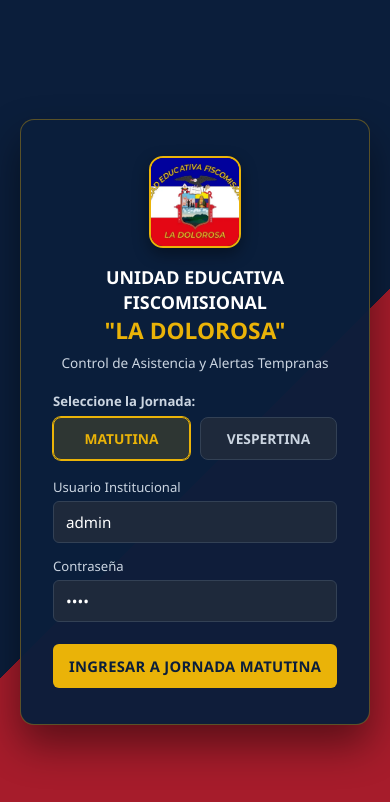
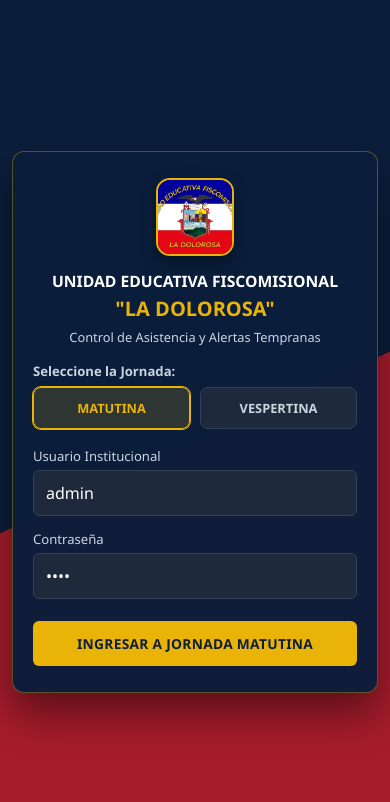
Before and after one commit to Angel-Mateo2009/Sistema-de-registro-de-asistencia-y-alertas-tempranas-para-los-estudiantes-de-la-UEFLD, a plain HTML site: page index.html in a window 390 px wide. Drawn offline with Linux system fonts and the light colour scheme.

Commit message:
Update index.html

```diff
--- a/index.html
+++ b/index.html
@@ -12,11 +12,14 @@
             --gold: #eab308;
             --gold-hover: #ca8a04;
         }
+        /* Corregido: selector universal * en lugar de guion */
         * { box-sizing: border-box; margin: 0; padding: 0; font-family: 'Segoe UI', system-ui, sans-serif; }
         body {
             min-height: 100vh;
+            min-height: 100dvh; /* Se adapta correctamente cuando aparece el teclado en el celular */
             background: linear-gradient(135deg, var(--navy) 55%, var(--crimson) 55%);
-            display: flex; align-items: center; justify-content: center; padding: 20px;
+            display: flex; align-items: center; justify-content: center;
+            padding: 16px;
         }
         .login-card {
             background: rgba(11, 30, 59, 0.97); color: white; padding: 36px 32px;
@@ -42,9 +45,10 @@
         }
         .jornada-btn {
             background: #1e293b; color: #cbd5e1; border: 1.5px solid #334155;
-            padding: 11px 10px; border-radius: 8px; font-size: 0.86rem; font-weight: 700;
+            padding: 12px 10px; border-radius: 8px; font-size: 0.86rem; font-weight: 700;
             cursor: pointer; transition: 0.2s; display: flex; align-items: center;
             justify-content: center; gap: 6px;
+            -webkit-tap-highlight-color: transparent;
         }
         .jornada-btn:hover { border-color: var(--gold); color: white; }
         .jornada-btn.active {
@@ -57,16 +61,60 @@
         .form-group { text-align: left; margin-bottom: 14px; }
         .form-group label { display: block; font-size: 0.82rem; margin-bottom: 5px; color: #cbd5e1; }
         .form-group input {
-            width: 100%; padding: 10px 12px; border-radius: 6px; border: 1px solid #334155;
-            background: #1e293b; color: white; font-size: 0.95rem;
+            width: 100%; padding: 11px 12px; border-radius: 6px; border: 1px solid #334155;
+            background: #1e293b; color: white; font-size: 16px; /* Evita zoom automático en iPhone/Android */
+            outline: none; transition: border-color 0.2s;
+        }
+        .form-group input:focus {
+            border-color: var(--gold);
         }
         .btn-gold {
             width: 100%; margin-top: 8px; background: var(--gold); color: var(--navy);
-            border: none; padding: 12px; border-radius: 6px; font-weight: 800;
+            border: none; padding: 13px 12px; border-radius: 6px; font-weight: 800;
             cursor: pointer; font-size: 0.92rem; letter-spacing: 0.3px;
+            transition: background 0.2s, transform 0.1s;
+            -webkit-tap-highlight-color: transparent;
         }
         .btn-gold:hover { background: var(--gold-hover); }
+        .btn-gold:active { transform: scale(0.99); }
         .error-msg { color: #fca5a5; font-size: 0.85rem; margin-top: 12px; display: none; }
+
+        /* =========================================================
+           ADAPTACIÓN PARA PANTALLAS DE CELULAR
+           ========================================================= */
+        @media (max-width: 480px) {
+            body {
+                padding: 12px;
+                background: linear-gradient(155deg, var(--navy) 52%, var(--crimson) 52%);
+            }
+            .login-card {
+                padding: 26px 20px;
+                border-radius: 12px;
+            }
+            .escudo-login {
+                width: 78px;
+                height: 78px;
+                margin-bottom: 10px;
+            }
+            .login-card h1 {
+                font-size: 0.98rem;
+            }
+            .login-card h1 span {
+                font-size: 1.25rem;
+            }
+            .subtitle {
+                font-size: 0.8rem;
+                margin-bottom: 16px;
+            }
+            .jornada-btn {
+                padding: 11px 6px;
+                font-size: 0.8rem;
+            }
+            .btn-gold {
+                font-size: 0.86rem;
+                padding: 13px 8px;
+            }
+        }
     </style>
 </head>
 <body>
@@ -88,11 +136,11 @@
 
             <div class="form-group">
                 <label>Usuario Institucional</label>
-                <input type="text" id="login-user" value="admin" required>
+                <input type="text" id="login-user" value="admin" autocomplete="username" required>
             </div>
             <div class="form-group">
                 <label>Contraseña</label>
-                <input type="password" id="login-pass" value="1234" required>
+                <input type="password" id="login-pass" value="1234" autocomplete="current-password" required>
             </div>
             <button type="submit" class="btn-gold">INGRESAR A JORNADA MATUTINA</button>
             <p class="error-msg" id="error-msg">Usuario o contraseña incorrectos</p>
```
